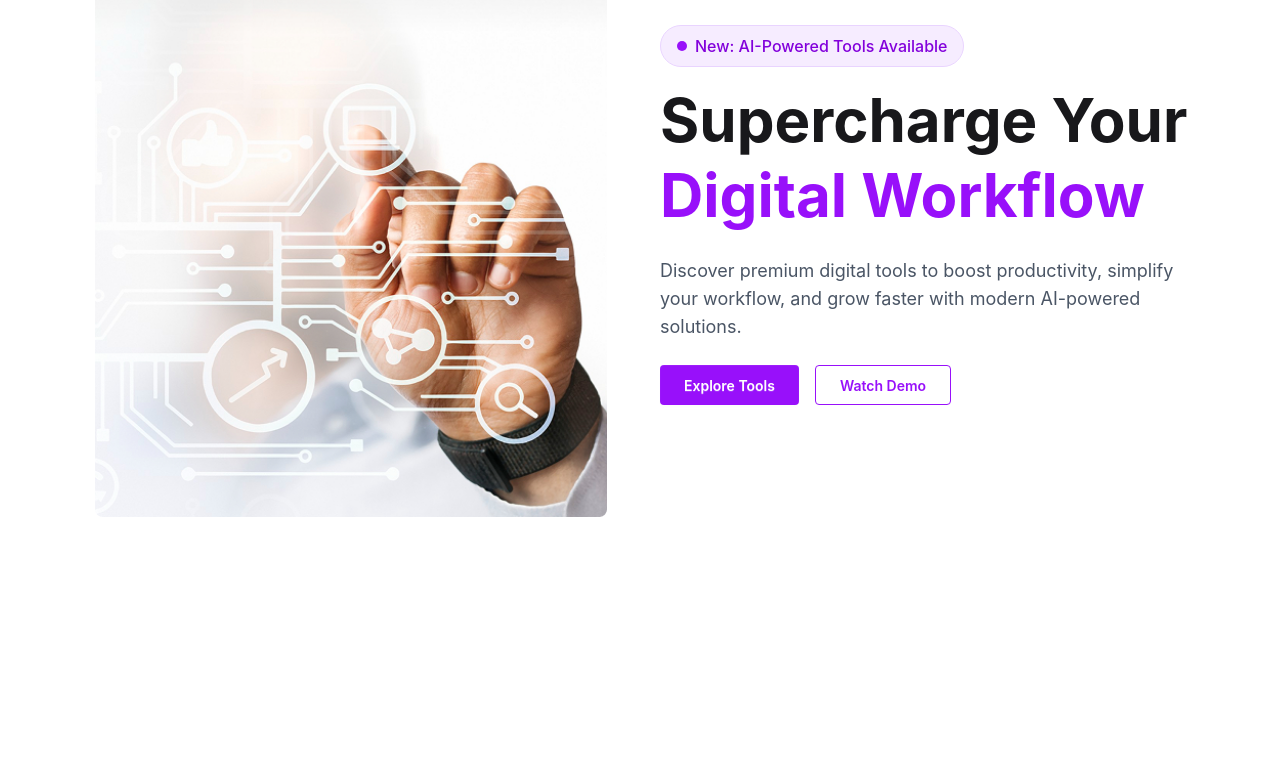
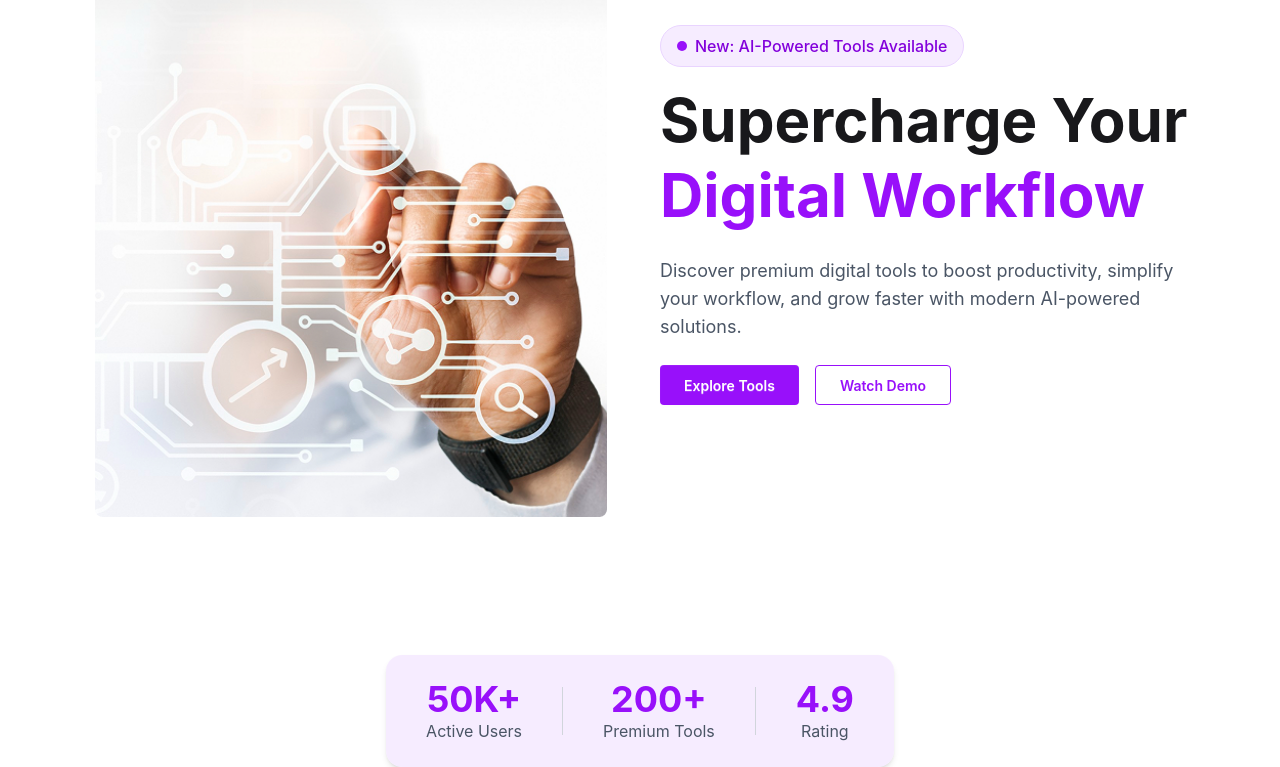
Before and after one commit to TIM-Coder07/assignment_06, a React (Vite) app: page / in a window 1280 px wide. Shown: the part 250-1017 px from the top of the page. Before the commit the page ends 865 px from the top, so only its background shows below. Built offline with nearby package versions, Linux system fonts and the light colour scheme.

Commit message:
add Count section

```diff
--- a/src/App.jsx
+++ b/src/App.jsx
@@ -14,7 +14,10 @@ const App = () => {
           <Banner></Banner>
         </section>
 
-
+        {/* Count section  */}
+        <section>
+          <Count></Count>
+        </section>
       </main>
     </div>
   );
```
